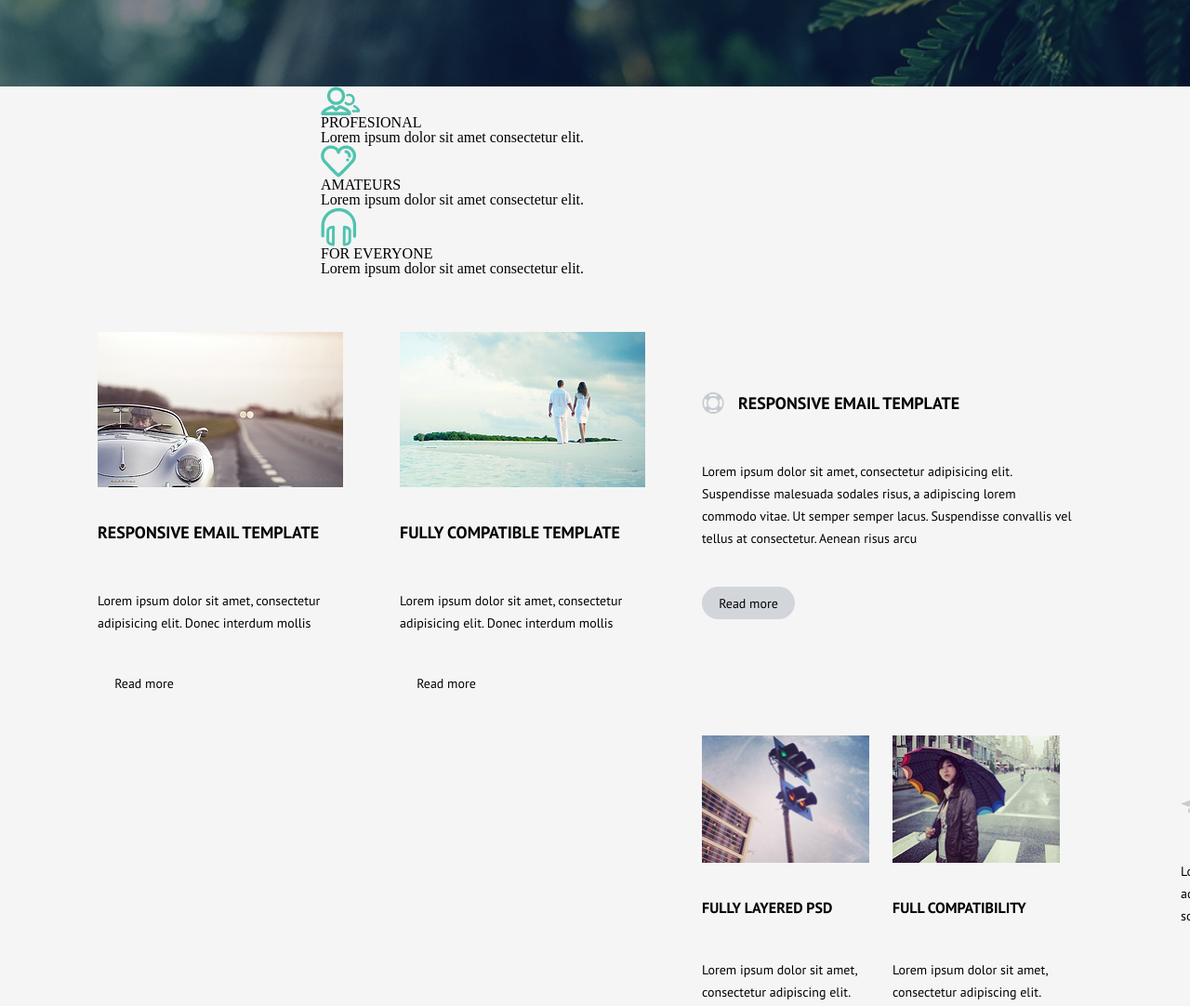
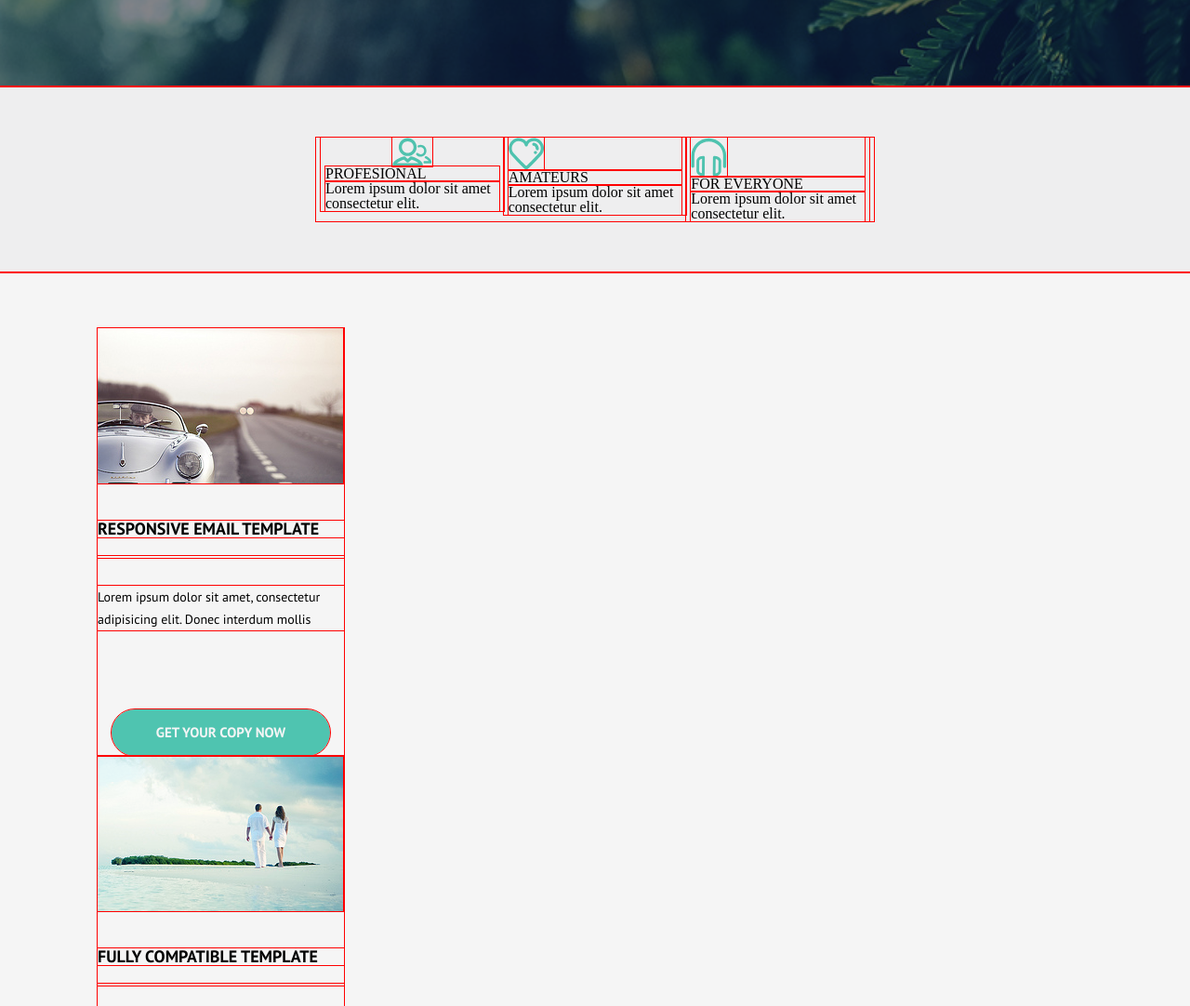
Before and after one commit to IgnatSemchuk/elena, a plain HTML site: page index.html in a window 1280 px wide. Shown: the part 707-1789 px from the top of the page at 93% size. Drawn offline with nearby package versions, Linux system fonts and the light colour scheme.

Commit message:
#2, #3, #6 done

```diff
--- a/css/style.css
+++ b/css/style.css
@@ -1,7 +1,5 @@
 /*fonts*/
-@import url('https://fonts.googleapis.com/css?family=PT+Sans:400,700');
-@import url('https://fonts.googleapis.com/css?family=Open+Sans:600');
-@import url('https://fonts.googleapis.com/css?family=Ubuntu:700');
+@import url('https://fonts.googleapis.com/css?family=Open+Sans:600|PT+Sans:400,700|Ubuntu:700');
 
 :root {
   /*   fonts   */
@@ -22,8 +20,8 @@
 
 * {
   box-sizing: border-box;
+  outline: 1px solid red;
 }
-
 html {
   height: 100%;
   font-size: 16px;
@@ -41,10 +39,11 @@
   text-decoration: none;
 }
 .wrapper {
-    width: 590px;
+  width: 600px;
   margin: 0 auto;
+  padding: 0 5px;
+  overflow: auto;
 }
-
 .main-header {
   height: 100%;
   color: var(--header-color);
@@ -113,30 +112,23 @@
   opacity: 0.6;
 }
 
+.users {
+  background: var(--second-bg-color);
+  padding: 55px 0;
+}
+.users-group {
+  float: left;
+  width: calc(100% / 3);
+  padding: 0 5px;
+}
+.users-group-img {
+  margin: 0 auto;
+  vertical-align: baseline;
+}
 
 
-  .left-float {
-    float: left;
-  }
-  .right-float {
-    float: right;
-  }
-  .top-align {
-    vertical-align: top;
-  }
-  #user-group {
-    background: var(--sec-color);
-    padding-top: 60px;
-    padding-left: 110px;
-    overflow: auto;
 
-  }
-  #user-group .left-float {
-    width: 165px;
-    margin-right: 45px;
-    margin-bottom: 70px;
-  }
-  #user-group img {
+#users-group img {
   height: 42px;
   display: block;
   vertical-align: top;
--- a/index.html
+++ b/index.html
@@ -28,22 +28,26 @@
   </header>
 
   <main class="content">
-    <section id="users">
+    <section class="users">
       <div class="wrapper">
-        <div class="users-groupe">
-          <img src="image/icon/user-group.svg" alt="User group icon">
-          <h2>PROFESIONAL</h2>
-          <hr>
-          <p>Lorem ipsum dolor sit amet consectetur elit.</p>
+        <div class="users-group">
+          <img class="users-group-img" src="image/icon/user-group.svg" alt="users icon">
+          <h2 class="users-group-headline">PROFESIONAL</h2>
+          <hr class="user-group-line">
+          <p class="users-group-test">Lorem ipsum dolor sit amet consectetur elit.</p>
         </div>
-        <div class="users-groupe">
-          <img src="image/icon/heart.svg" alt="User group icon">
+        <div class="users-group">
+          <div class="users-group-img">
+            <img src="image/icon/heart.svg" alt="heart icon">
+          </div>
           <h2>AMATEURS</h2>
           <hr>
           <p>Lorem ipsum dolor sit amet consectetur elit.</p>
         </div>
-        <div class="users-groupe">
-          <img src="image/icon/headset.svg" alt="User group icon">
+        <div class="users-group">
+          <div class="users-group-img">
+            <img src="image/icon/headset.svg" alt="headset icon">
+          </div>
           <h2>FOR EVERYONE</h2>
           <hr>
           <p>Lorem ipsum dolor sit amet consectetur elit.</p>
@@ -58,9 +62,8 @@
         <hr>
         <p>Lorem ipsum dolor sit amet, consectetur <br>
         adipisicing elit.  Donec interdum mollis</p>
-        <form action="https://themeforest.net/item/elena-responsive-email-template/6238437" target="_blank" method="post">
-          <button type="submit">Read more</button>
-        </form>
+        <!-- link is stylized as a button -->
+      <a class="button" href="https://themeforest.net/item/elena-responsive-email-template/6238437/" target="_blank">GET YOUR COPY NOW</a>
       </div>
       <div class="left-float">
         <img src="image/beach.png" alt="beach">
@@ -68,9 +71,8 @@
         <hr>
         <p>Lorem ipsum dolor sit amet, consectetur <br>
         adipisicing elit.  Donec interdum mollis</p>
-        <form action="https://themeforest.net/item/elena-responsive-email-template/6238437" target="_blank" method="post">
-          <button type="submit">Read more</button>
-        </form>
+        <!-- link is stylized as a button -->
+      <a class="button" href="https://themeforest.net/item/elena-responsive-email-template/6238437/" target="_blank">GET YOUR COPY NOW</a>
       </div>
     </section>
 
@@ -78,9 +80,8 @@
       <h2>RESPONSIVE EMAIL TEMPLATE</h2>
       <hr>
       <p>Lorem ipsum dolor sit amet, consectetur adipisicing elit. Suspendisse malesuada sodales risus, a adipiscing lorem commodo vitae. Ut semper semper lacus. Suspendisse convallis vel tellus at consectetur. Aenean risus arcu</p>
-      <form action="https://themeforest.net/item/elena-responsive-email-template/6238437" target="_blank" method="post">
-        <button type="submit">Read more</button>
-      </form>
+      <!-- link is stylized as a button -->
+      <a class="button" href="https://themeforest.net/item/elena-responsive-email-template/6238437/" target="_blank">GET YOUR COPY NOW</a>
     </div>
 
     <section id="features">
@@ -112,17 +113,15 @@
         <h2>SEND IT NOW</h2>
         <hr>
         <p>Lorem ipsum dolor sit amet, consectetur adipisicing elit. Suspendisse malesuada sodales risus, a adipiscing lorem.</p>
-        <form action="https://themeforest.net/item/elena-responsive-email-template/6238437" target="_blank" method="post">
-          <button type="submit">Read more</button>
-        </form>
+        <!-- link is stylized as a button -->
+      <a class="button" href="https://themeforest.net/item/elena-responsive-email-template/6238437/" target="_blank">GET YOUR COPY NOW</a>
       </div>
       <div class="left-float">
         <h2>VERY NICE TO SEE</h2>
         <hr>
         <p>Lorem ipsum dolor sit amet, consectetur adipisicing elit. Suspendisse malesuada sodales risus, a adipiscing lorem.</p>
-        <form action="https://themeforest.net/item/elena-responsive-email-template/6238437" target="_blank" method="post">
-          <button type="submit">Read more</button>
-        </form>
+        <!-- link is stylized as a button -->
+      <a class="button" href="https://themeforest.net/item/elena-responsive-email-template/6238437/" target="_blank">GET YOUR COPY NOW</a>
       </div>
     </section>
 
@@ -134,9 +133,8 @@
         <h2>JUST FOR YOU ON THEMEFOREST</h2>
         <hr>
         <p>Lorem ipsum dolor sit amet, consectetur adipisicing elit. Suspendisse malesuada sodales risus, a adipiscing lorem.</p>
-        <form action="https://themeforest.net/item/elena-responsive-email-template/6238437" target="_blank" method="post">
-          <button type="submit">Read more</button>
-        </form>
+        <!-- link is stylized as a button -->
+      <a class="button" href="https://themeforest.net/item/elena-responsive-email-template/6238437/" target="_blank">GET YOUR COPY NOW</a>
       </div>
     </section>
   </main>
@@ -162,9 +160,8 @@
       <h2>JUST FOR YOU ON THEMEFOREST</h2>
       <hr>
       <p>Lorem ipsum dolor sit amet, consectetur adipisicing elit. Suspendisse malesuada sodales risus, a adipiscing lorem.</p>
-      <form action="https://themeforest.net/item/elena-responsive-email-template/6238437" target="_blank" method="post">
-        <button type="submit">Read more</button>
-      </form>
+      <!-- link is stylized as a button -->
+      <a class="button" href="https://themeforest.net/item/elena-responsive-email-template/6238437/" target="_blank">GET YOUR COPY NOW</a>
     </div>
   </footer>
 
```
Also changed, not shown: image/HAVE A GOOD DAY.svg (deleted), image/HOME           SERVICES          Features           CONTACT.svg (deleted). Lines whose indentation alone changed are shown as unchanged.
